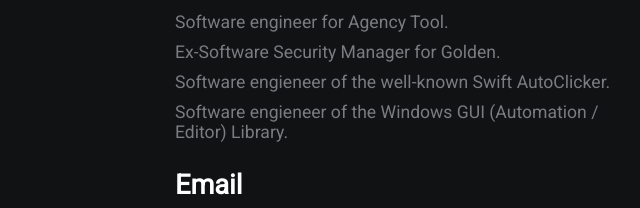
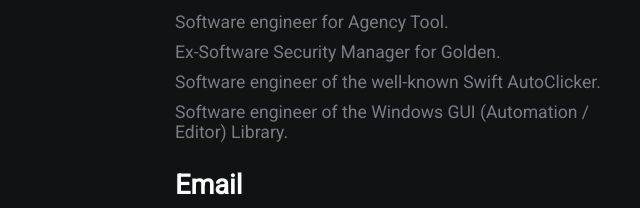
Before and after one commit to Pickleft/pickleft-me, a plain HTML site: page index.html in a window 1280 px wide. Shown: the part 516-724 px from the top of the page, 465-1105 px from the left. Drawn offline with Linux system fonts and the light colour scheme.

Commit message:
Update index.html

```diff
--- a/index.html
+++ b/index.html
@@ -63,8 +63,8 @@
             <h2>Experience & Projects</h2>
             <a href="https://agencytool.io">Software engineer for Agency Tool.</a>
             <a href="https://golden.ml">Ex-Software Security Manager for Golden.</a>
-            <a href="http://getswift.tk">Software engieneer of the well-known Swift AutoClicker.</a>
-            <a href="http://github.com/Pickleft/Window-Manager">Software engieneer of the Windows GUI (Automation / Editor) Library.</a>
+            <a href="http://getswift.tk">Software engineer of the well-known Swift AutoClicker.</a>
+            <a href="http://github.com/Pickleft/Window-Manager">Software engineer of the Windows GUI (Automation / Editor) Library.</a>
             <h2>Email</h2>
             <p>pickleft123@gmail.com</p>
         </div>
```
